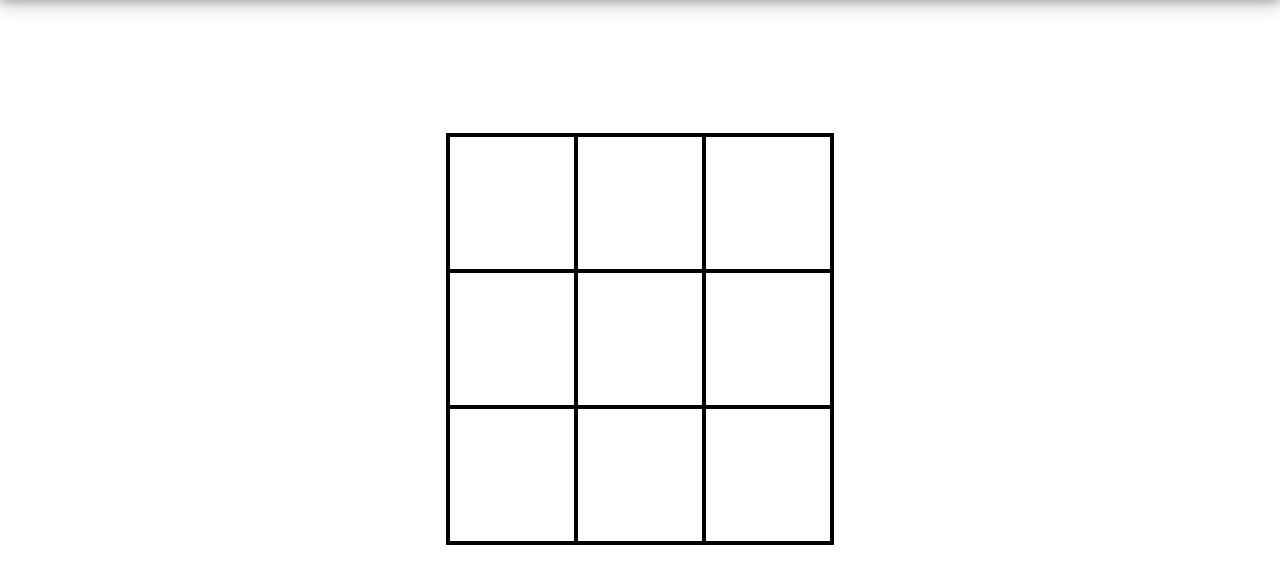
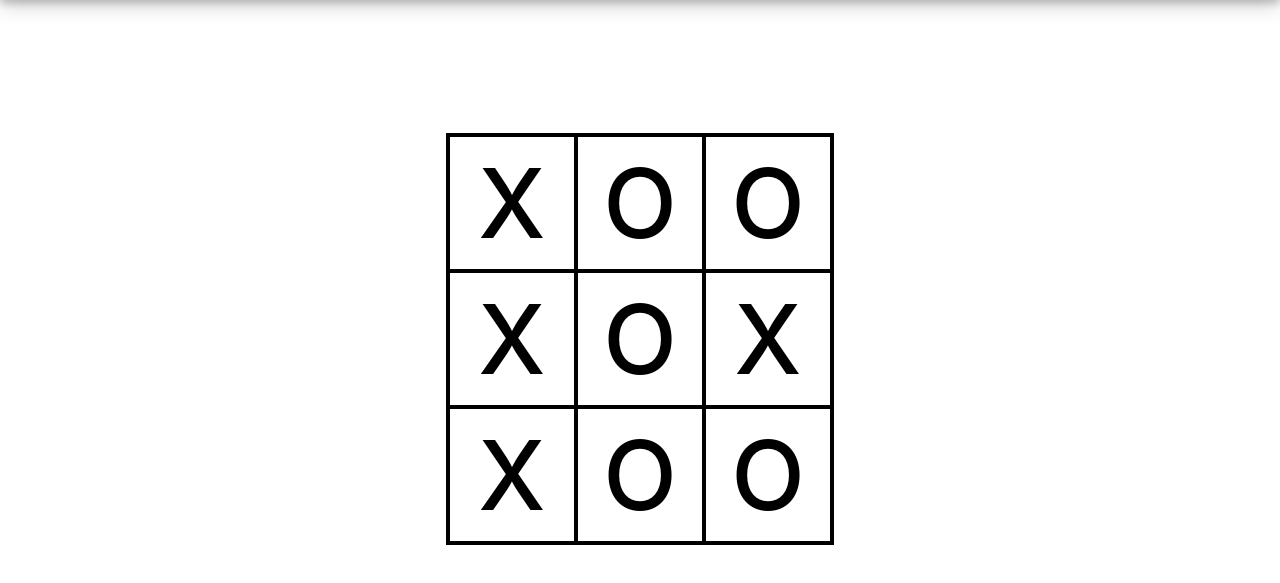
Before and after one commit to yassineb07/tic-tac-toe, a plain HTML site: page index.html in a window 1280 px wide. Shown: the part 121-704 px from the top of the page. Drawn offline with Linux system fonts and the light colour scheme.

Commit message:
Add render function.
will render the contents of the gameboard array to the webpage

```diff
--- a/index.html
+++ b/index.html
@@ -6,7 +6,7 @@
     <meta name="viewport" content="width=device-width, initial-scale=1.0" />
     <title>Tic Tac Toe</title>
     <link rel="stylesheet" href="./style.css" />
-    <script src="./script.js"></script>
+    <script src="./script.js" defer></script>
   </head>
   <body>
     <header>
--- a/script.js
+++ b/script.js
@@ -0,0 +1,26 @@
+const Player = (name) => {};
+
+const gameBoard = (() => {
+  const boardArray = ['X', 'O', 'O', 'X', 'O', 'X', 'X', 'O', 'O'];
+
+  // cache DOM
+  const board = document.querySelector('.game-board');
+  const boardCells = document.querySelectorAll('.game-board-cell');
+
+  const render = () => {
+    boardArray.forEach((value, index) => {
+      boardCells.forEach((el) => {
+        const cell = el;
+        if (index === +cell.getAttribute('id')) {
+          cell.textContent = value;
+        }
+      });
+    });
+  };
+
+  return { render };
+})();
+
+const game = (() => {})();
+
+gameBoard.render();
--- a/style.css
+++ b/style.css
@@ -42,4 +42,9 @@ main .game-board {
 
 .game-board-cell {
   border: 2px solid black;
+  font-size: 6rem;
+  font-weight: 500;
+  display: flex;
+  justify-content: center;
+  align-items: center;
 }
```
